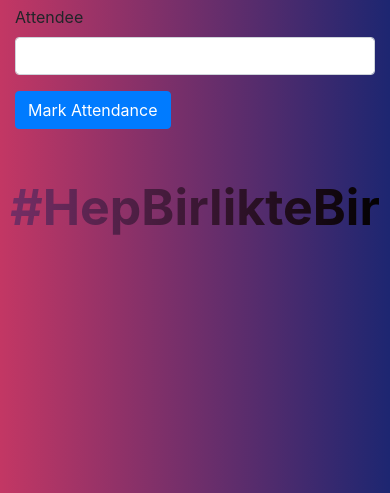
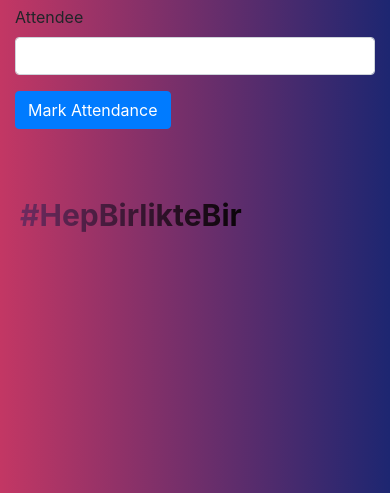
Before and after one commit to uihmBirlik/uihm_panel, a Flask app: page / in a window 390 px wide. Shown: the part 147-640 px from the top of the page. Run offline with Flask 2, Linux system fonts and the light colour scheme; some libraries are stand-ins or nearby versions.

Commit message:
fifth_com

```diff
--- a/templates/index.html
+++ b/templates/index.html
@@ -41,11 +41,18 @@ $(document).ready(function() {
 
 <style>
   #text {
+    padding : 20px;
+    position: absolute;
     background: linear-gradient(to right, #772F68, #000);
     -webkit-background-clip: text;
     -webkit-text-fill-color: transparent;
     font-size: 50px;
     font-weight: bold;
+  }
+  @media only screen and (max-width: 600px) {
+    #text {
+      font-size: 30px;
+    }
   }
 </style>
 
```
